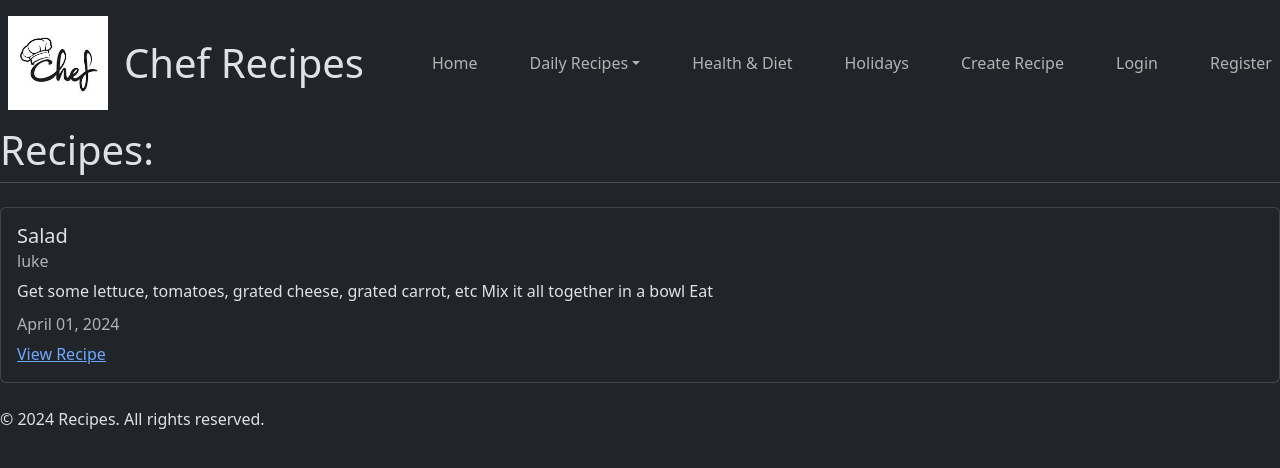
After one commit to Luke-Vercoe-Techtorium/DjangoTerm1, a Django app: page /lunch in a window 1280 px wide. The commit adds this page. Shown: the top 468 px of the page. Run offline with Django 5.2, Linux system fonts and the light colour scheme; data comes from the database, SQL or seed files in the repository; both versions use the stored data as it was after the commit.

Commit message:
Added all pages and finished navbar

```diff
--- a/recipes_website/recipes/models.py
+++ b/recipes_website/recipes/models.py
@@ -7,6 +7,8 @@
 class recipe(models.Model):
     title = models.CharField(max_length=100)
     description = models.TextField()
+    category = models.CharField(max_length=100, choices=(("NONE", "None"), ("HEALTH_DIET", "Health & Diet"), ("HOLIDAYS", "Holidays")))
+    meal_time = models.CharField(max_length=100, choices=(("BREAKFAST", "Breakfast"), ("LUNCH", "Lunch"), ("DINNER", "Dinner")))
 
     author = models.ForeignKey(User, on_delete=models.CASCADE)
 
--- a/recipes_website/recipes/templates/recipes/base.html
+++ b/recipes_website/recipes/templates/recipes/base.html
@@ -17,6 +17,22 @@
             </div>
             <div class="navbar-nav p-2">
                 <a class="nav-item nav-link" href="{% url 'recipes-home' %}">Home</a>
+            </div>
+            <div class="navbar-nav p-2">
+                <div class="navbar-item dropdown">
+                    <a class="nav-link dropdown-toggle" data-bs-toggle="dropdown">Daily Recipes</a>
+                    <div class="dropdown-menu">
+                        <a class="dropdown-item" href="{% url 'recipes-breakfast' %}">Breakfast</a>
+                        <a class="dropdown-item" href="{% url 'recipes-lunch' %}">Lunch</a>
+                        <a class="dropdown-item" href="{% url 'recipes-dinner' %}">Dinner</a>
+                    </div>
+                </div>
+            </div>
+            <div class="navbar-nav p-2">
+                <a class="nav-item nav-link" href="{% url 'recipes-health-diet' %}">Health & Diet</a>
+            </div>
+            <div class="navbar-nav p-2">
+                <a class="nav-item nav-link" href="{% url 'recipes-holidays' %}">Holidays</a>
             </div>
             <div class="navbar-nav p-2">
                 <a class="nav-item nav-link" href="{% url 'recipes-create' %}">Create Recipe</a>
--- /dev/null
+++ b/recipes_website/recipes/templates/recipes/lunch.html
@@ -0,0 +1,29 @@
+{% extends "recipes/base.html" %}
+
+{% block title %}
+Lunch Recipes
+{% endblock %}
+
+{% block content %}
+
+<h1>Recipes:</h1>
+
+<div class="border-top">
+    {% for recipe in recipes %}
+
+    {% if recipe.meal_time == "LUNCH" %}
+    <div class="card my-4">
+        <div class="card-body">
+            <h5 class="card-title">{{ recipe.title }}</h5>
+            <h6 class="card-subtitle mb-2 text-muted">{{ recipe.author}}</h6>
+            <p class="card-text">{{ recipe.description}}</h6>
+            <h6 class="card-subtitle mb-2 text-muted">{{ recipe.updated_at|date:"F d, Y" }}</h6>
+            <a href="{% url 'recipes-detail' recipe.pk %}" class="card-link">View Recipe</a>
+        </div>
+    </div>
+    {% endif %}
+
+    {% endfor %}
+</div>
+
+{% endblock content %}
--- a/recipes_website/recipes/urls.py
+++ b/recipes_website/recipes/urls.py
@@ -3,6 +3,11 @@
 
 urlpatterns = [
     path("", views.recipeListView.as_view(), name="recipes-home"),
+    path("health_diet", views.recipeHealthDietView.as_view(), name="recipes-health-diet"),
+    path("holidays", views.recipeHolidaysView.as_view(), name="recipes-holidays"),
+    path("breakfast", views.recipeBreakfastView.as_view(), name="recipes-breakfast"),
+    path("lunch", views.recipeLunchView.as_view(), name="recipes-lunch"),
+    path("dinner", views.recipeDinnerView.as_view(), name="recipes-dinner"),
     path("recipe/<int:pk>", views.recipeDetailView.as_view(), name="recipes-detail"),
     path("recipe/create", views.recipeCreateView.as_view(), name="recipes-create"),
     path("recipe/<int:pk>/update", views.recipeUpdateView.as_view(), name="recipes-update"),
--- a/recipes_website/recipes/views.py
+++ b/recipes_website/recipes/views.py
@@ -8,6 +8,31 @@
 class recipeListView(ListView):
     model = models.recipe
     template_name ="recipes/home.html"
+    context_object_name = "recipes"
+
+class recipeHealthDietView(ListView):
+    model = models.recipe
+    template_name ="recipes/health_diet.html"
+    context_object_name = "recipes"
+
+class recipeHolidaysView(ListView):
+    model = models.recipe
+    template_name ="recipes/holidays.html"
+    context_object_name = "recipes"
+
+class recipeBreakfastView(ListView):
+    model = models.recipe
+    template_name ="recipes/breakfast.html"
+    context_object_name = "recipes"
+
+class recipeLunchView(ListView):
+    model = models.recipe
+    template_name ="recipes/lunch.html"
+    context_object_name = "recipes"
+
+class recipeDinnerView(ListView):
+    model = models.recipe
+    template_name ="recipes/dinner.html"
     context_object_name = "recipes"
 
 class recipeDetailView(DetailView):
@@ -23,7 +48,7 @@
 
 class recipeCreateView(LoginRequiredMixin, CreateView):
     model = models.recipe
-    fields = ['title', 'description']
+    fields = ['title', 'description', 'category', 'meal_time']
 
     def form_valid(self, form):
         form.instance.author = self.request.user
@@ -31,7 +56,7 @@
 
 class recipeUpdateView(LoginRequiredMixin, UserPassesTestMixin, UpdateView):
     model = models.recipe
-    fields = ['title', 'description']
+    fields = ['title', 'description', 'category', 'meal_time']
 
     def test_func(self):
         recipe = self.get_object()
```
Also changed, not shown: recipes_website/recipes/templates/recipes/breakfast.html (added, +29 -0 lines), recipes_website/recipes/templates/recipes/dinner.html (added, +29 -0 lines), recipes_website/recipes/templates/recipes/health_diet.html (added, +29 -0 lines), recipes_website/recipes/templates/recipes/holidays.html (added, +29 -0 lines), recipes_website/recipes/templates/recipes/home.html (+27 -0 lines), recipes_website/db.sqlite3, recipes_website/recipes/migrations/0002_recipe_category_recipe_meal_time.py (added).
